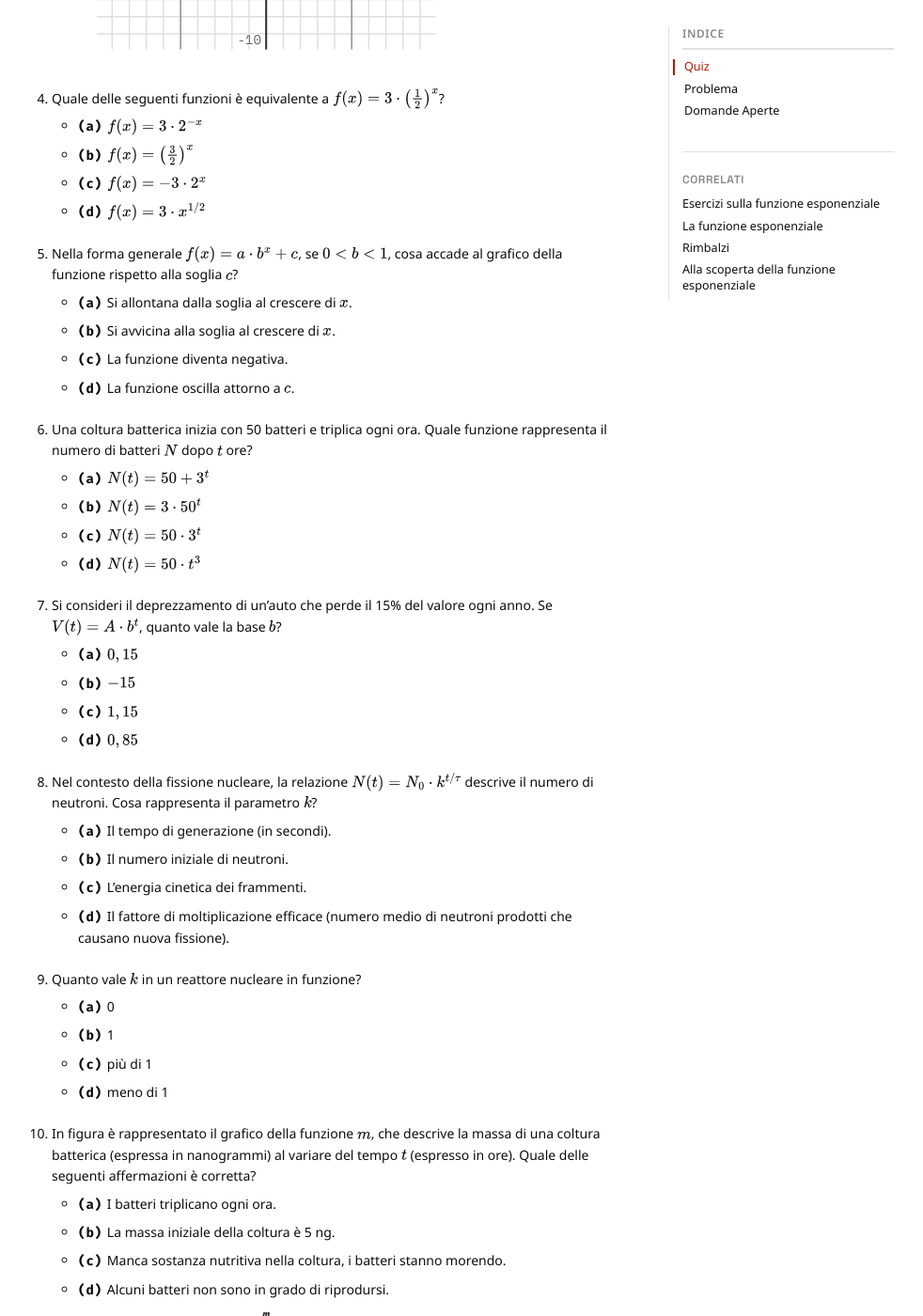
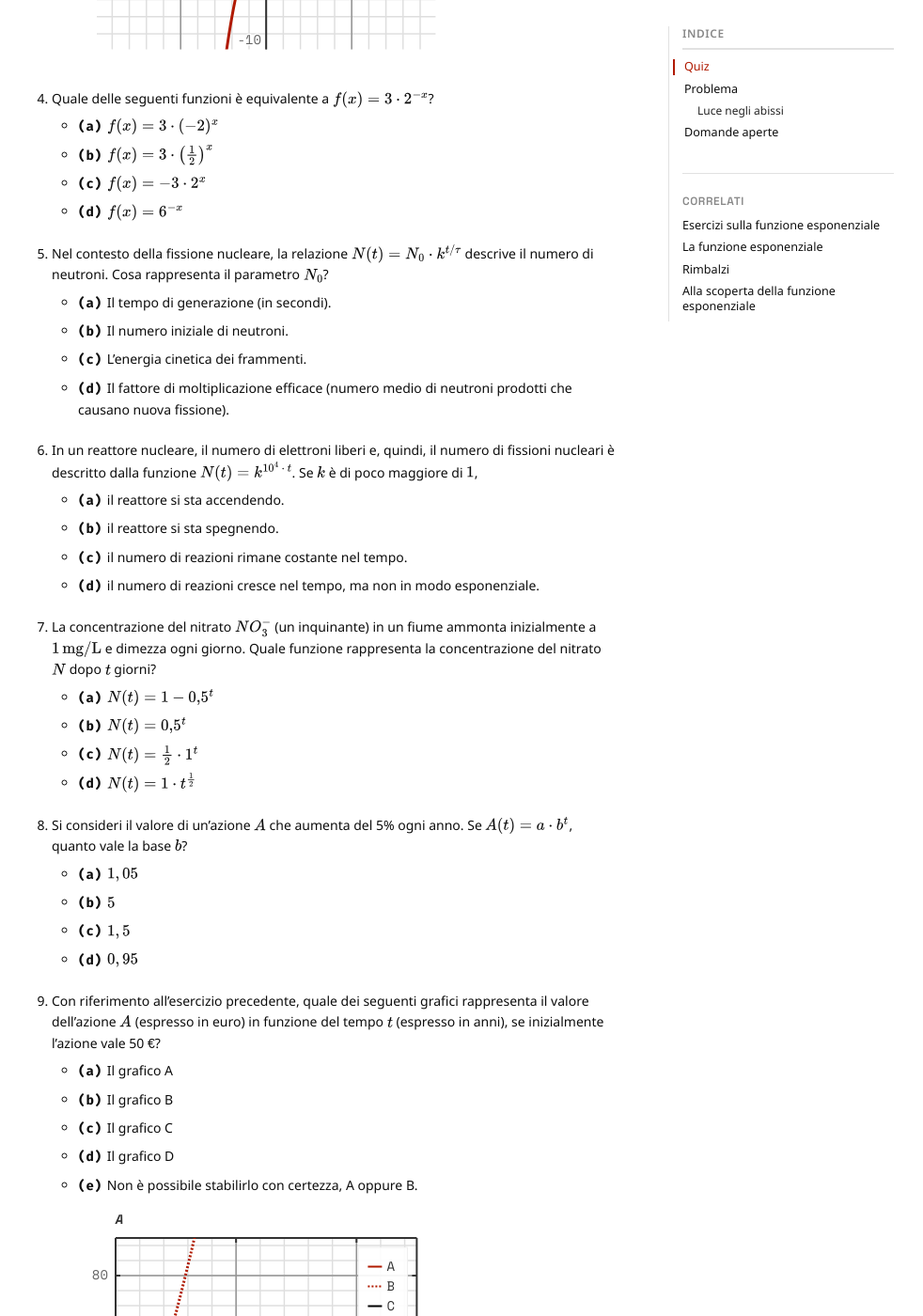
Before and after one commit to Bradwave/matephis, a Jekyll site: the page built from _notes/Public/facsimile-esponenziale.md, in a window 1280 px wide and 1400 px high, scrolled down 1543 px. Shown: the whole window at 94% size, without its empty margins (151-1133 px from the left). Built offline with Jekyll 4.4.1, drawn with Linux system fonts in a browser that asks for light colours; some of the changed text lies outside the part shown.

Commit message:
Adds simulation of test about exponential.

````diff
--- a/_notes/Public/esercizi-esponenziali-logaritmi.md
+++ b/_notes/Public/esercizi-esponenziali-logaritmi.md
@@ -137,6 +137,85 @@
 	- **(b)** $N(t) = 100 \cdot t^2$
 	- **(c)** $N(t) = 100 \cdot 2^t$
 	- **(d)** $N(t) = 2 \cdot 100^t$
+7. **[F+]** Associa ad ognuna delle seguenti funzioni esponenziali il proprio grafico.
+	- **(i)** $f(x) = -3 \cdot 2^x + 2$
+	- **(ii)** $f(x) = 3 \cdot 2^x - 2$
+	- **(iii)** $f(x) = 3 \cdot \left(\frac 1 2\right)^x - 2$
+	- **(iv)** $f(x) = -3 \cdot \left(\frac 1 2 \right)^x + 2$
+```matephis
+{
+  "legend": true,
+  "data": [
+    { "fn": "-3*2^x+2", "color": "red1", "label": "A" },
+    { "fn": "-3*0.5^x+2", "color": "red1", "dash": [2,2], "label": "B" },
+    { "fn": "3*0.5^x-2", "color": "black1", "label": "C" },
+    { "fn": "3*2^x-2", "color": "black1", "dash": [2,2], "label": "D" }
+  ]
+}
+```
+8. **[F-]** Qual è l'immagine della funzione esponenziale elementare $m(t) = 2^t$?
+	- **(a)** L'insieme di tutti i numeri reali $\mathbb{R}$.
+	- **(b)** L'insieme dei numeri reali positivi.
+	- **(c)** L'insieme dei numeri reali maggiori o uguali a 1.
+	- **(d)** L'insieme dei numeri interi.
+9. **[PD+]** In figura è rappresentato il grafico della funzione $f$. Il grafico di $g(x) = -3 \cdot f(x) + 2$ è
+	- **(a)** crescente, che tende ad avvicinarsi alla soglia.
+	- **(b)** decrescente, che tende ad avvicinarsi alla soglia.
+	- **(c)** crescente, che tende ad allontanarsi dalla soglia.
+	- **(d)** decrescente, che tende ad allontanarsi dalla soglia.
+```matephis
+{
+  "data": [
+    { "fn": "2^x" }
+  ]
+}
+```
+4. **[F+]** Quale delle seguenti funzioni è equivalente a $f(x) = 3 \cdot \left(\frac{1}{3}\right)^x$?
+	- **(a)** $f(x) = 3 \cdot 3^{-x}$
+	- **(b)** $f(x) = \left(\frac{3}{3}\right)^x$
+	- **(c)** $f(x) = 9^x$
+	- **(d)** $f(x) = 3 \cdot x^{1/3}$
+5. Nella forma generale $f(x) = a \cdot b^x + c$, se $0 < b < 1$, cosa accade al grafico della funzione rispetto alla soglia $c$?
+	- **(a)** Si allontana dalla soglia al crescere di $x$.
+	- **(b)** Si avvicina alla soglia al crescere di $x$.
+	- **(c)** La funzione diventa negativa.
+	- **(d)** La funzione oscilla attorno a $c$.
+6. Una popolazione di formiche inizia con 50 batteri e triplica ogni mese. Quale funzione rappresenta il numero di formiche $N$ dopo $t$ mesi?
+	- **(a)** $N(t) = 50 + 3^t$
+	- **(b)** $N(t) = 3 \cdot 50^t$
+	- **(c)** $N(t) = 50 \cdot 3^t$
+	- **(d)** $N(t) = 50 \cdot t^3$
+7. Si consideri il deprezzamento di un'auto che perde il 15% del valore ogni anno. Se $V(t) = A \cdot b^t$, quanto vale la base $b$?
+	- **(a)** $0,15$
+	- **(b)** $-15$
+	- **(c)** $1,15$
+	- **(d)** $0,85$
+8. Nel contesto della fissione nucleare, la relazione $N(t) = N_0 \cdot k^{t / \tau}$ descrive il numero di neutroni. Cosa rappresenta il parametro $k$?
+	- **(a)** Il tempo di generazione (in secondi).
+	- **(b)** Il numero iniziale di neutroni.
+	- **(c)** L'energia cinetica dei frammenti.
+	- **(d)** Il fattore di moltiplicazione efficace (numero medio di neutroni prodotti che causano nuova fissione).
+9. Con riferimento alla domanda precedente, quanto vale $k$ in un reattore nucleare in funzione?
+	- **(a)** 0
+	- **(b)** 1
+	- **(c)** più di 1
+	- **(d)** meno di 1
+10. In figura è rappresentato il grafico della funzione $m$, che descrive la massa di una coltura batterica (espressa in nanogrammi) al variare del tempo $t$ (espresso in ore). Quale delle seguenti affermazioni è corretta?
+	- **(a)** I batteri triplicano ogni ora.
+	- **(b)** La massa iniziale della coltura è 5 ng.
+	- **(c)** Manca sostanza nutritiva nella coltura, i batteri stanno morendo.
+	- **(d)** Alcuni batteri non sono in grado di riprodursi.
+```matephis
+{
+  "xlim": [-5.9,5.9],
+  "ylim": [-4.9,54.9],
+  "axisLabels": ["t","m"],
+  "axisLabelStyle": "italic",
+  "data": [
+    { "fn": "5*2^x+10", "color": "red1" }
+  ]
+}
+```
 
 ## Problemi
 
--- a/_notes/Public/facsimile-esponenziale.md
+++ b/_notes/Public/facsimile-esponenziale.md
@@ -10,27 +10,27 @@
 ## Quiz
 
 1. Associa ad ognuna delle seguenti funzioni esponenziali il proprio grafico.
-	- **(i)** $f(x) = -3 \cdot 2^x + 2$
-	- **(ii)** $f(x) = 3 \cdot 2^x - 2$
-	- **(iii)** $f(x) = 3 \cdot \left(\frac 1 2\right)^x - 2$
-	- **(iv)** $f(x) = -3 \cdot \left(\frac 1 2 \right)^x + 2$
+	- **(i)** $f(x) = -4 \cdot e^x + 3$
+	- **(ii)** $f(x) = 4 \cdot e^x - 3$
+	- **(iii)** $f(x) = -4 \cdot \left(\frac 1 e \right)^x - 3$
+	- **(iv)** $f(x) = 4 \cdot \left(\frac 1 e \right)^x + 3$
 ```matephis
 {
   "legend": true,
   "data": [
-    { "fn": "-3*2^x+2", "color": "red1", "label": "A" },
-    { "fn": "-3*0.5^x+2", "color": "red1", "dash": [2,2], "label": "B" },
-    { "fn": "3*0.5^x-2", "color": "black1", "label": "C" },
-    { "fn": "3*2^x-2", "color": "black1", "dash": [2,2], "label": "D" }
+    { "fn": "-4*e^x+3", "color": "red1", "label": "A" },
+    { "fn": "-4*(1/e)^x-3", "color": "red1", "dash": [2,2], "label": "B" },
+    { "fn": "4*(1/e)^x+3", "color": "black1", "label": "C" },
+    { "fn": "4*e^x-3", "color": "black1", "dash": [2,2], "label": "D" }
   ]
 }
 ```
-2. Qual è l'immagine della funzione esponenziale elementare $m(t) = 2^t$?
+2. Qual è il dominio della funzione esponenziale $g(t) = 2^t - 3$?
 	- **(a)** L'insieme di tutti i numeri reali $\mathbb{R}$.
-	- **(b)** L'insieme dei numeri reali positivi ($t > 0$).
+	- **(b)** L'insieme dei numeri reali positivi.
 	- **(c)** L'insieme dei numeri reali maggiori o uguali a 1.
 	- **(d)** L'insieme dei numeri interi.
-3. In figura è rappresentato il grafico della funzione $f$. Il grafico di $g(x) = -3 \cdot f(x) + 2$ è
+3. In figura è rappresentato il grafico della funzione $f$. Il grafico di $g(x) = 2 \cdot f(x) - 1$ è
 	- **(a)** crescente, che tende ad avvicinarsi alla soglia.
 	- **(b)** decrescente, che tende ad avvicinarsi alla soglia.
 	- **(c)** crescente, che tende ad allontanarsi dalla soglia.
@@ -38,53 +38,77 @@
 ```matephis
 {
   "data": [
-    { "fn": "2^x" }
+    { "fn": "-2*0.5^x" }
   ]
 }
 ```
-4. Quale delle seguenti funzioni è equivalente a $f(x) = 3 \cdot \left(\frac{1}{2}\right)^x$?
-	- **(a)** $f(x) = 3 \cdot 2^{-x}$
-	- **(b)** $f(x) = \left(\frac{3}{2}\right)^x$
+4. Quale delle seguenti funzioni è equivalente a $f(x) = 3 \cdot 2^{-x}$?
+	- **(a)** $f(x) = 3 \cdot (-2)^{x}$
+	- **(b)** $f(x) = 3 \cdot \left(\frac{1}{2}\right)^x$
 	- **(c)** $f(x) = -3 \cdot 2^x$
-	- **(d)** $f(x) = 3 \cdot x^{1/2}$
-5. Nella forma generale $f(x) = a \cdot b^x + c$, se $0 < b < 1$, cosa accade al grafico della funzione rispetto alla soglia $c$?
-	- **(a)** Si allontana dalla soglia al crescere di $x$.
-	- **(b)** Si avvicina alla soglia al crescere di $x$.
-	- **(c)** La funzione diventa negativa.
-	- **(d)** La funzione oscilla attorno a $c$.
-6. Una coltura batterica inizia con 50 batteri e triplica ogni ora. Quale funzione rappresenta il numero di batteri $N$ dopo $t$ ore?
-	- **(a)** $N(t) = 50 + 3^t$
-	- **(b)** $N(t) = 3 \cdot 50^t$
-	- **(c)** $N(t) = 50 \cdot 3^t$
-	- **(d)** $N(t) = 50 \cdot t^3$
-7. Si consideri il deprezzamento di un'auto che perde il 15% del valore ogni anno. Se $V(t) = A \cdot b^t$, quanto vale la base $b$?
-	- **(a)** $0,15$
-	- **(b)** $-15$
-	- **(c)** $1,15$
-	- **(d)** $0,85$
-8. Nel contesto della fissione nucleare, la relazione $N(t) = N_0 \cdot k^{t / \tau}$ descrive il numero di neutroni. Cosa rappresenta il parametro $k$?
+	- **(d)** $f(x) = 6^{-x}$
+5. Nel contesto della fissione nucleare, la relazione $N(t) = N_0 \cdot k^{t / \tau}$ descrive il numero di neutroni. Cosa rappresenta il parametro $N_0$?
 	- **(a)** Il tempo di generazione (in secondi).
 	- **(b)** Il numero iniziale di neutroni.
 	- **(c)** L'energia cinetica dei frammenti.
 	- **(d)** Il fattore di moltiplicazione efficace (numero medio di neutroni prodotti che causano nuova fissione).
-9. Quanto vale $k$ in un reattore nucleare in funzione?
-	- **(a)** 0
-	- **(b)** 1
-	- **(c)** più di 1
-	- **(d)** meno di 1
-10. In figura è rappresentato il grafico della funzione $m$, che descrive la massa di una coltura batterica (espressa in nanogrammi) al variare del tempo $t$ (espresso in ore). Quale delle seguenti affermazioni è corretta?
-	- **(a)** I batteri triplicano ogni ora.
-	- **(b)** La massa iniziale della coltura è 5 ng.
-	- **(c)** Manca sostanza nutritiva nella coltura, i batteri stanno morendo.
-	- **(d)** Alcuni batteri non sono in grado di riprodursi.
+6. In un reattore nucleare, il numero di elettroni liberi e, quindi, il numero di fissioni nucleari è descritto dalla funzione $N(t) = k^{10^4 \, \cdot \, t}$. Se $k$ è di poco maggiore di $1$,
+	- **(a)** il reattore si sta accendendo.
+	- **(b)** il reattore si sta spegnendo.
+	- **(c)** il numero di reazioni rimane costante nel tempo.
+	- **(d)** il numero di reazioni cresce nel tempo, ma non in modo esponenziale.
+7. La concentrazione del nitrato $NO_3^-$ (un inquinante) in un fiume ammonta inizialmente a $1 \, \text{mg/L}$ e dimezza ogni giorno. Quale funzione rappresenta la concentrazione del nitrato $N$ dopo $t$ giorni?
+	- **(a)** $N(t) = 1 - 0{,}5^t$
+	- **(b)** $N(t) = 0{,}5^t$
+	- **(c)** $N(t) = \frac 1 2 \cdot 1^t$
+	- **(d)** $N(t) = 1 \cdot t^\frac{1}{2}$
+8. Si consideri il valore di un'azione $A$ che aumenta del 5% ogni anno. Se $A(t) = a \cdot b^t$, quanto vale la base $b$?
+	- **(a)** $1,05$
+	- **(b)** $5$
+	- **(c)** $1,5$
+	- **(d)** $0,95$
+9. Con riferimento all'esercizio precedente, quale dei seguenti grafici rappresenta il valore dell'azione $A$ (espresso in euro) in funzione del tempo $t$ (espresso in anni), se inizialmente l'azione vale 50 €?
+	- **(a)** Il grafico A
+	- **(b)** Il grafico B
+	- **(c)** Il grafico C
+	- **(d)** Il grafico D
+	- **(e)** Non è possibile stabilirlo con certezza, A oppure B.
 ```matephis
 {
-  "xlim": [-5.9,5.9],
-  "ylim": [-4.9,54.9],
-  "axisLabels": ["t","m"],
+  "xlim": [0,5],
+  "ylim": [45,85],
+  "axisLabels": ["t","A"],
   "axisLabelStyle": "italic",
+  "boxPlot": true,
+  "showXTicks": true,
+  "showYTicks": true,
+  "legend": true,
+  "padding": 40,
   "data": [
-    { "fn": "5*2^x+10", "color": "red1" }
+    { "fn": "50*1.05^x", "color": "red1", "label": "A" },
+    { "fn": "50*1.5^x", "color": "red1", "dash": [2,2], "label": "B" },
+    { "fn": "50*0.95^x", "color": "black1", "label": "C" },
+    { "fn": "50-0.95*x", "color": "black1", "dash": [2,2], "label": "D" }
+  ]
+}
+```
+10. In figura è rappresentato il grafico della funzione $f$, che descrive il numero di formiche in un formicaio (espresso in milioni) al variare del tempo $t$ (espresso in settimane). Una malattia infettiva mortale per le formiche si sta diffondendo nel formicaio. Quale delle seguenti affermazioni è corretta?
+	- **(a)** Le formiche dimezzano ogni 5 settimane.
+	- **(b)** Un milione di formiche è immune alla malattia.
+	- **(c)** Dopo 30 settimane rimangono poco più di 100 mila formiche.
+	- **(d)** La popolazione di formiche decresce costantemente nel tempo.
+```matephis
+{
+  "xlim": [0,50],
+  "ylim": [0,4],
+  "axisLabels": ["t","f"],
+  "axisLabelStyle": "italic",
+  "boxPlot": true,
+  "showXTicks": true,
+  "showYTicks": true,
+  "padding": 40,
+  "data": [
+    { "fn": "2*0.9^x+1", "color": "red1" }
   ]
 }
 ```
@@ -93,18 +117,18 @@
 
 ## Problema
 
-**Luce negli abissi**
+### Luce negli abissi
 
-L'intensità della luce solare $I$ che penetra nell'acqua oceanica decresce esponenzialmente con la profondità $x$ (in metri) secondo la Legge di Beer-Lambert: $I(x) = I_0 \cdot k^{x}$. In un determinato oceano, si osserva che l'intensità si dimezza (diventa la metà) ogni 10 metri di profondità.
+L'intensità della luce solare $I$ che penetra nell'acqua oceanica decresce esponenzialmente con la profondità $x$ (in metri) secondo la Legge di Beer-Lambert. In un determinato oceano, si osserva che l'intensità in funzione della profondità è descritta da $I(x) = I_0 \cdot 0{.}75^{x / 10}$.
 
-1.  Determina il corretto coefficiente $k$.
+1.  Qual è il significato di $0{,}75$?
 2.  Scrivi la funzione che descrive la percentuale di luce residua rispetto alla superficie $R(x) = \frac{I(x)}{I_0} \cdot 100$ in funzione della profondità.
 3. Traccia il grafico approssimativo di $R(x)$.
-4.  A quale profondità l'intensità luminosa si riduce all'1% di quella iniziale? Imposta l'equazione necessaria per rispondere a questa domanda e risolvila con il metodo che preferisci.
+4.  A quale profondità l'intensità luminosa si riduce al 2% di quella iniziale? Imposta l'equazione necessaria per rispondere a questa domanda e risolvila con il metodo che preferisci.
 
 ---
 
-## Domande Aperte
+## Domande aperte
 
-1. Spiega perché la funzione $m(t) = 2^t$ viene definita "esponenziale" e in cosa differisce da una funzione potenza come $f(t) = t^2$. Nella tua spiegazione, descrivi anche il significato della base $b$ in un contesto di crescita o decrescita (ad esempio, cosa indica $b$ rispetto alla quantità presente dopo un'unità di tempo).
-2. Considera la scelta tra ricevere *"2 miliardi di euro subito" oppure "1 euro che raddoppia ogni giorno*". Senza effettuare calcoli precisi, descrivi qualitativamente come si comportano le due curve su un grafico cartesiano. Cosa rappresenta il punto di intersezione tra i due grafici e cosa succede "a lungo termine"?
+1. Spiega perché la funzione $f(t) = 2^t$ viene definita "esponenziale" e in cosa differisce da una funzione potenza come $g(t) = t^2$.
+2. Con riferimento al quesito precedente, per quali valori di $t$ si verifica $f(t) = g(t)$?
````
